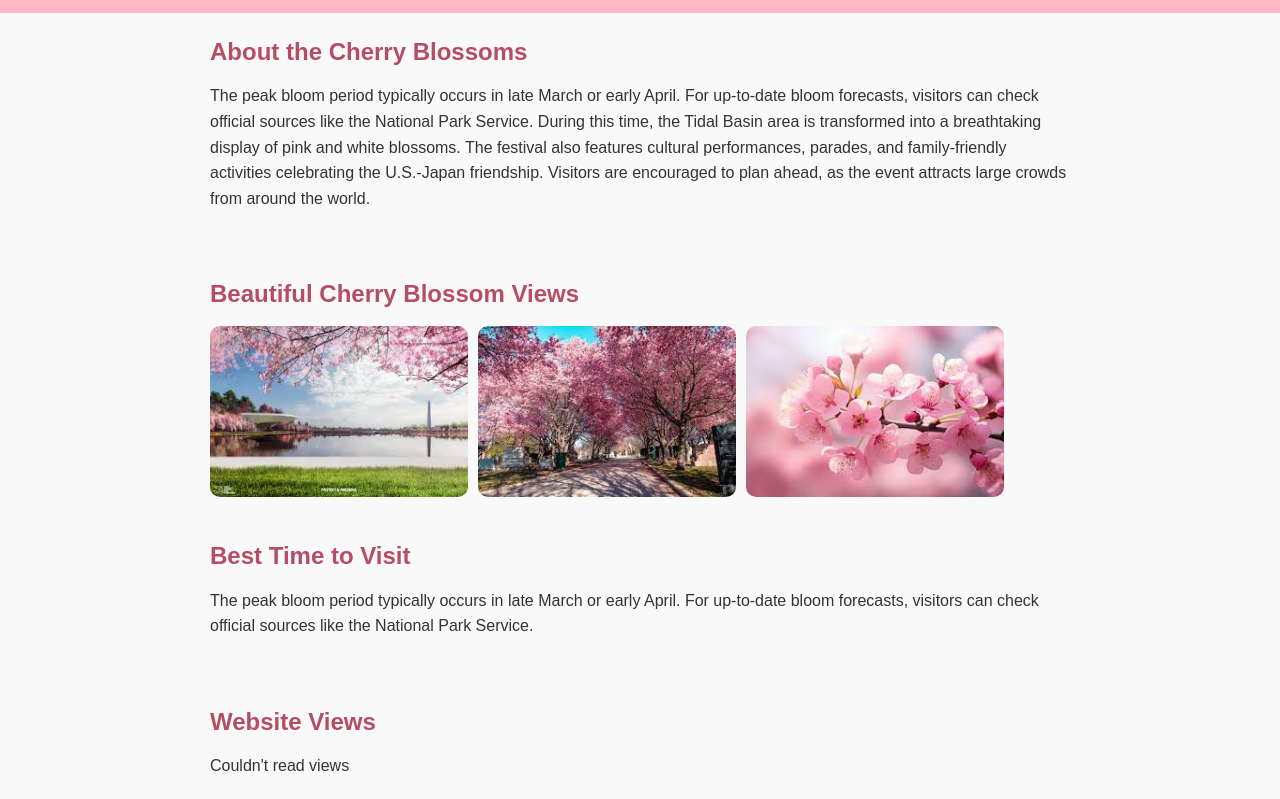
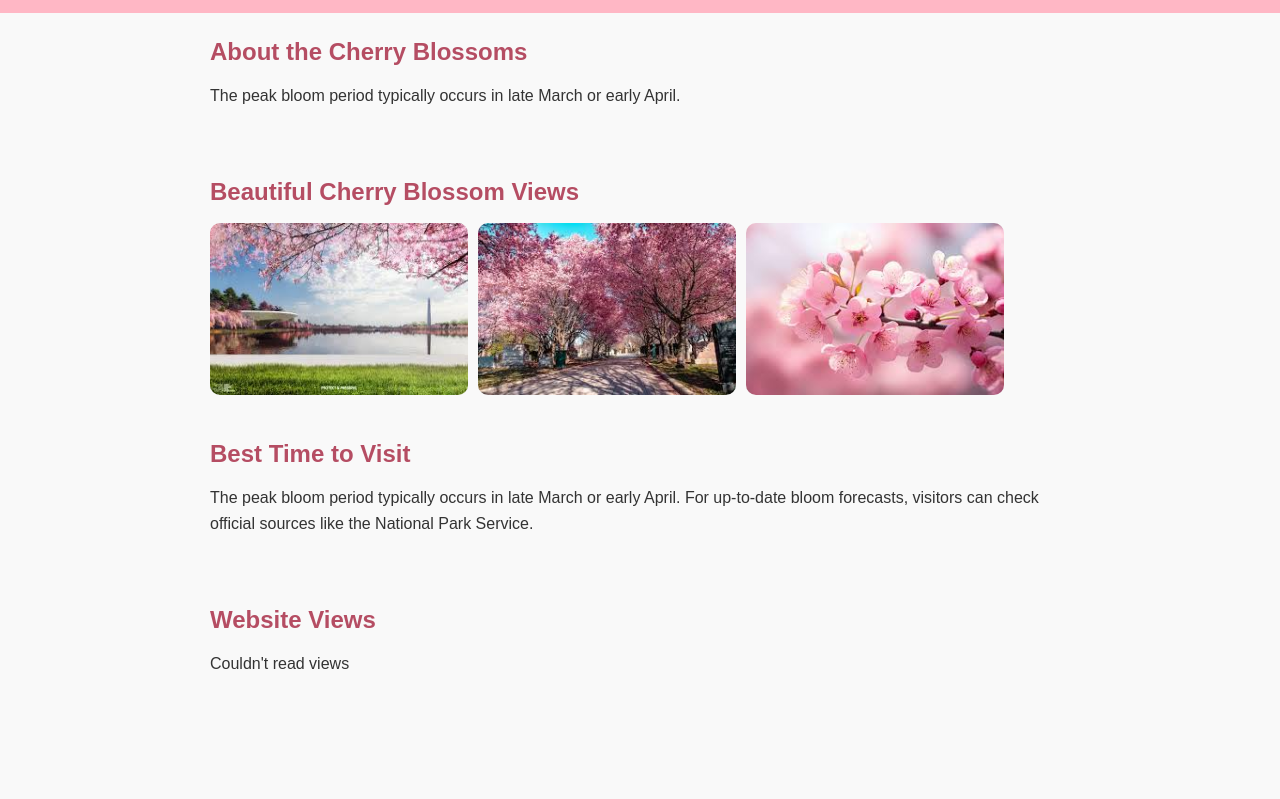
Before and after one commit to nehawadodkar/AWS-Resume-Challange, a plain HTML site: page CherryBlossom/index.html in a window 1280 px wide. Shown: the part 83-882 px from the top of the page. After the commit the page ends 800 px from the top, so only its background shows below. Drawn offline with Linux system fonts and the light colour scheme; no server answers.

Commit message:
testing the cicd.shortening the paragraph

```diff
--- a/CherryBlossom/index.html
+++ b/CherryBlossom/index.html
@@ -14,7 +14,7 @@
 
     <section class="intro">
         <h2>About the Cherry Blossoms</h2>
-        <p>The peak bloom period typically occurs in late March or early April. For up-to-date bloom forecasts, visitors can check official sources like the National Park Service. During this time, the Tidal Basin area is transformed into a breathtaking display of pink and white blossoms. The festival also features cultural performances, parades, and family-friendly activities celebrating the U.S.-Japan friendship. Visitors are encouraged to plan ahead, as the event attracts large crowds from around the world.</p>
+        <p>The peak bloom period typically occurs in late March or early April.</p>
     </section>
 
     <section class="gallery">
```
